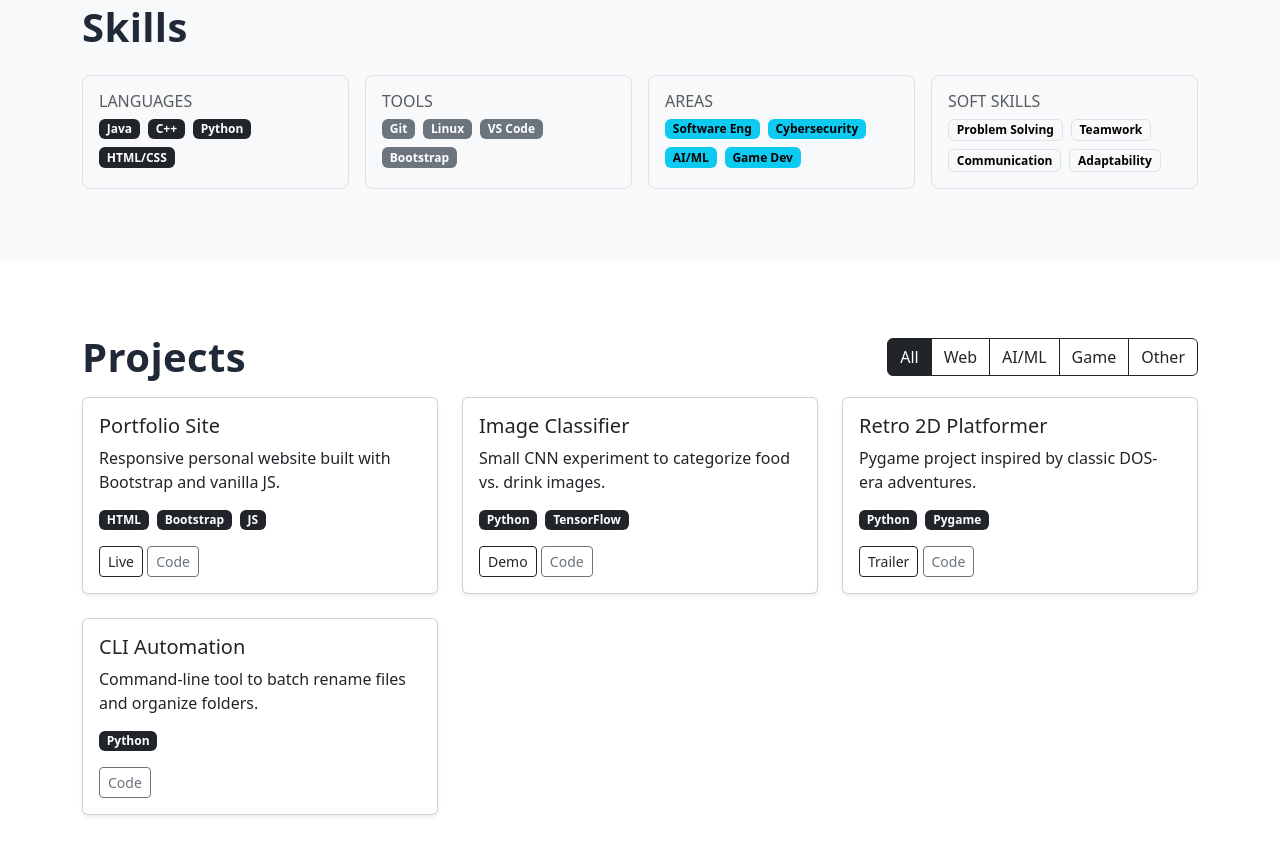
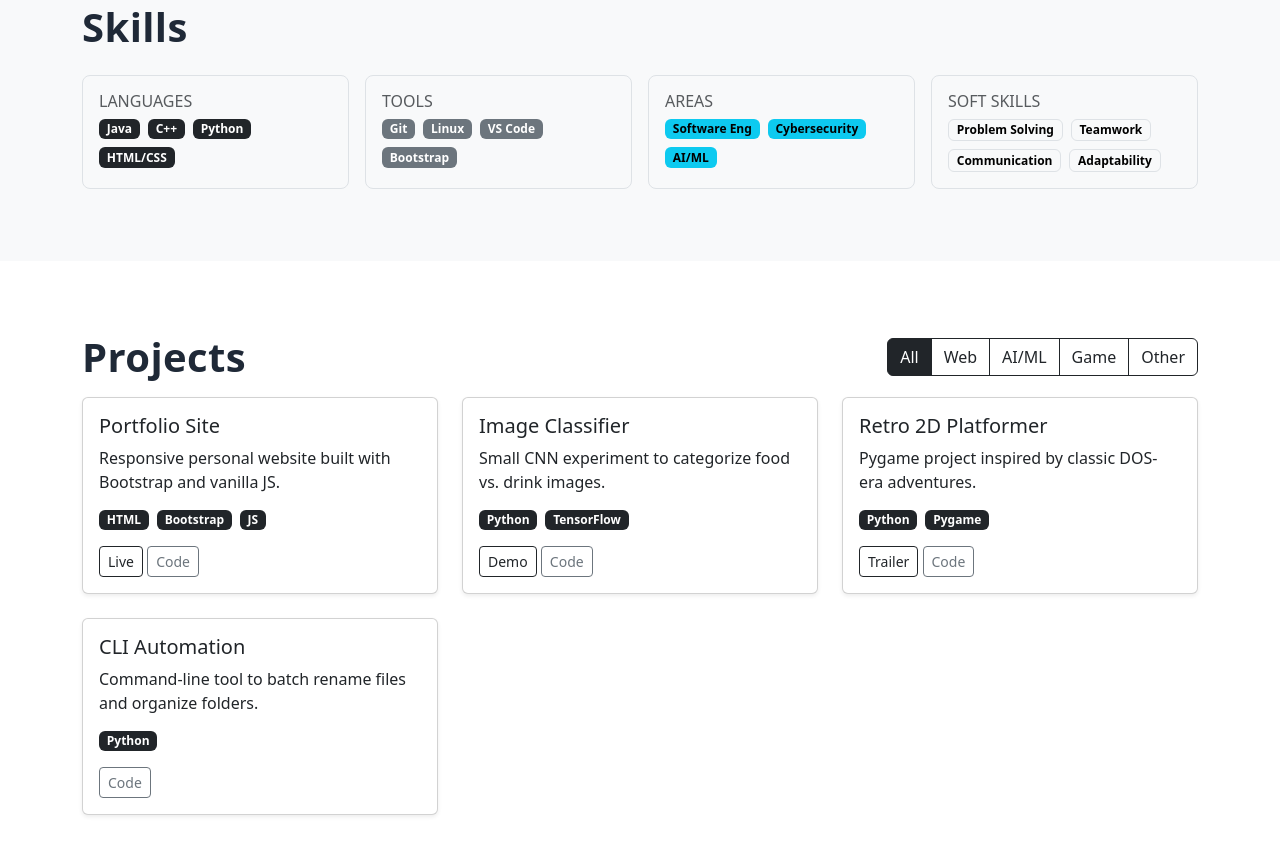
Before and after one commit to henderhc1/WebDev-porfolio, a plain HTML site: page index.html in a window 1280 px wide. Shown: the part 871-1724 px from the top of the page. Drawn offline with nearby package versions, Linux system fonts and the light colour scheme.

Commit message:
remove some redundant info

```diff
--- a/index.html
+++ b/index.html
@@ -114,7 +114,6 @@
               <span class="badge text-bg-info">Software Eng</span>
               <span class="badge text-bg-info">Cybersecurity</span>
               <span class="badge text-bg-info">AI/ML</span>
-              <span class="badge text-bg-info">Game Dev</span>
             </div>
           </div>
         </div>
```
